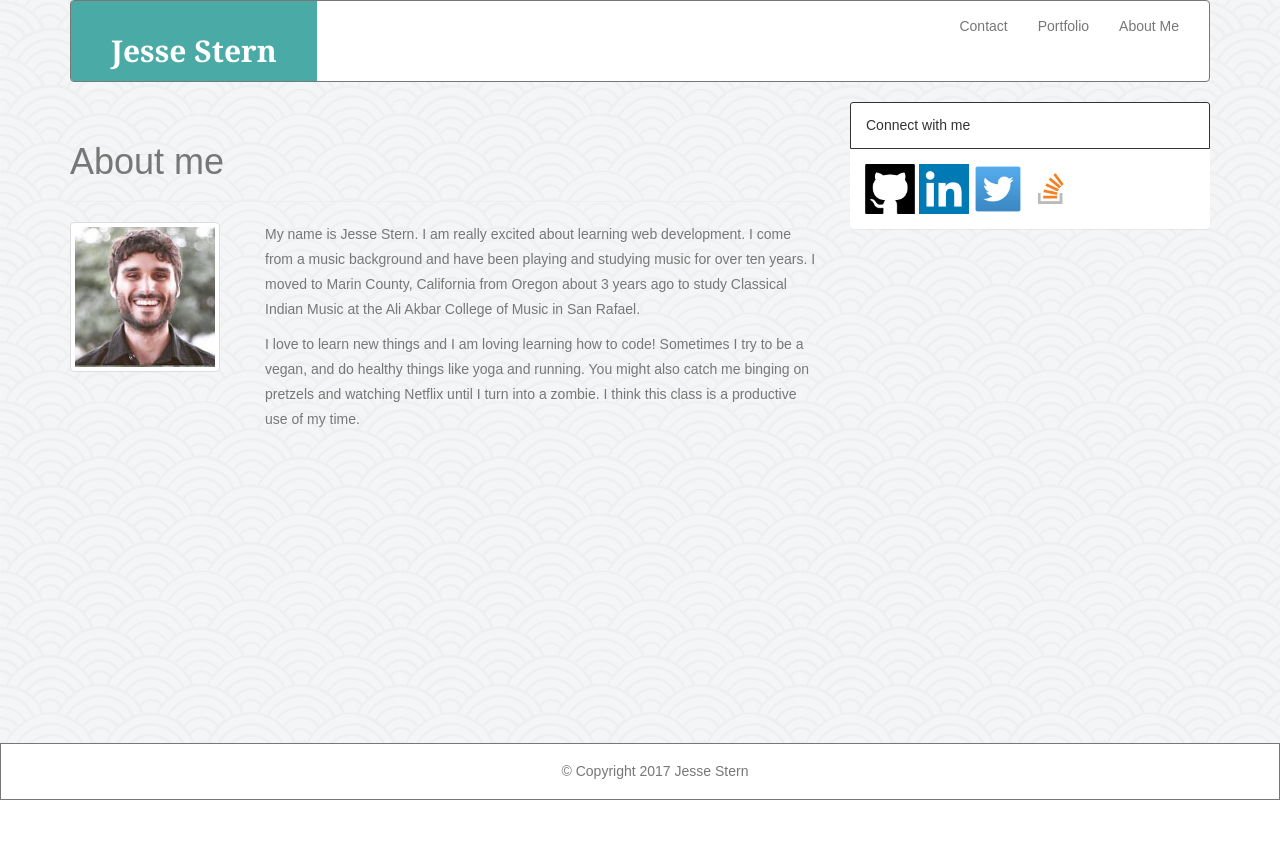
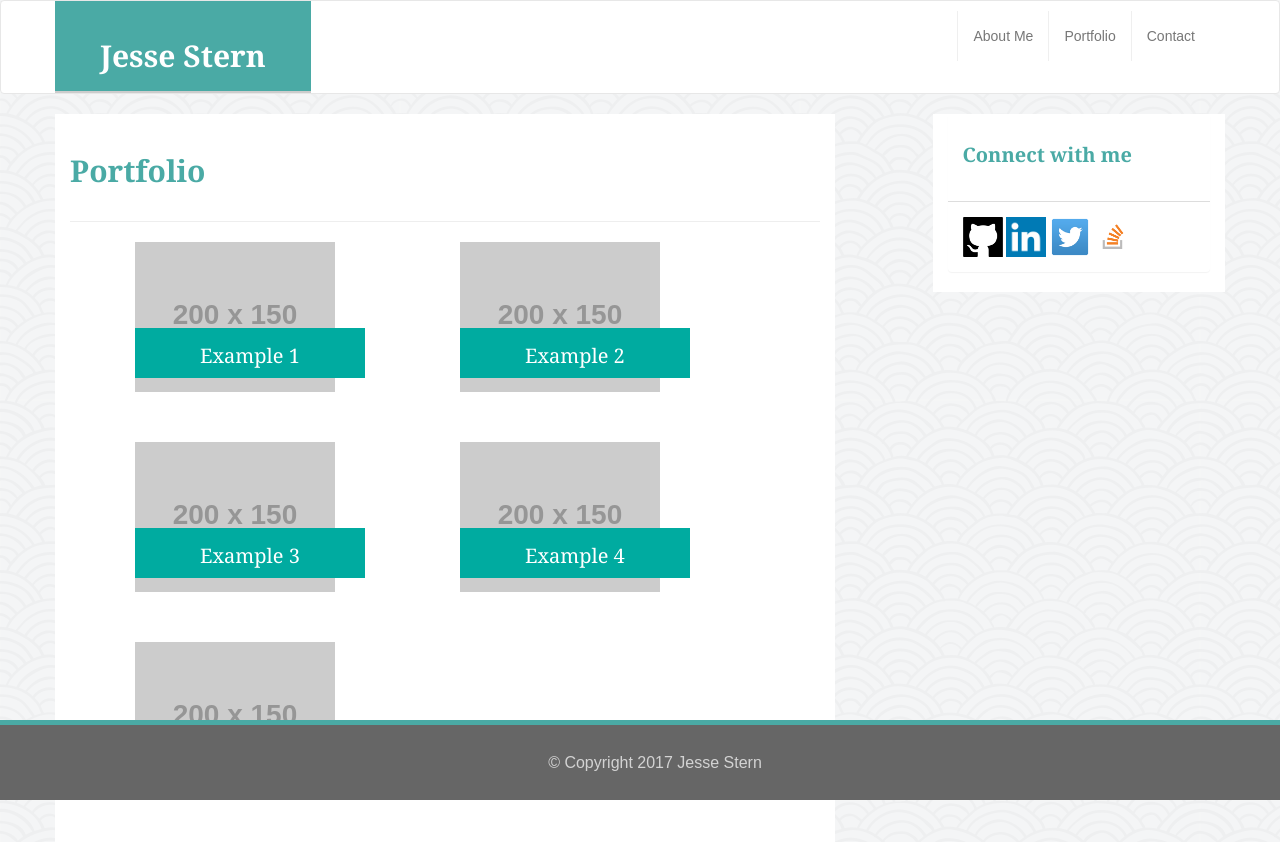
Before and after one commit to sternj20/Bootstrap-Portfolio, a plain HTML site: page portfolio.html in a window 1280 px wide. Before the commit the page ends 800 px from the top, so only its background shows below. Drawn offline with nearby package versions, Linux system fonts and the light colour scheme; placeholder pictures from the web are drawn by us.

Commit message:
finished bootstrap layout for all pages. bugs on overlapping names for portfolio images taking up too much space, and sticky footer not showing content that is above it, on contact page and portfolio page

```diff
--- a/assets/css/style.css
+++ b/assets/css/style.css
@@ -8,7 +8,26 @@ body{
 /*general*/
 .content, .panel-default>.panel-heading, .navbar{
 	background:#fff;
-	border:1px solid;
+}
+h1, h2, h3{
+	color: #4aaaa5;
+	margin-bottom:25px;
+	font-family:'Georgia', Times, Times New Roman, serif;
+	font-weight:bold;
+}
+h1{
+	font-size:30px;
+}
+h2{
+	font-size:30px;
+}
+h3{
+	font-size:20px;
+}
+hr{
+	margin-top:0;
+	margin-bottom:25px;
+	border:1.5px solid #cccccc;
 }
 /*navbar*/
 .navbar-brand, .navbar>.container .navbar-brand, .navbar>.container-fluid .navbar-brand{
@@ -17,22 +36,74 @@ body{
 	font-family: Georgia, Times, "Times New Roman", serif;
 	font-size: 30px;
 	font-weight: 700;
-	padding:40px;
+	padding:45px;
+	border-bottom: 2px solid #cccccc;
+}
+.navbar-default .navbar-nav>li>a{
+	margin-top:10px;
+	border-left: 1px solid #efefef;
+}
+/*about me*/
+
+.thumbnail{
+	float:left;
+	margin-right:20px;
+	padding:0px;
+}
+.content{
+	position:static;
 }
 
-
+/*portfolio*/
+.exampleNames{
+	position: relative;
+    bottom: 64px;
+    height: 50px;
+    width: 100%;
+    background: #00aba0;
+    text-align: center;
+    padding-top: 15px;
+    color: white;
+    font-size: 20px;
+    font-family:'Georgia', Times, Times New Roman, serif;
+}
+.col-md-6{
+	width:35%;
+}
 /*sidebar*/
 
 .panel{
 	border:0px;
 }
 .icons{
-	width:50px;
-	height:50px;
+	width:40px;
+	height:40px;
 }
 
 /*footer*/
-.navbar-text{
+
+.navbar-fixed-bottom{
+	padding: 10px;
+	text-align: center;
+	background: #666666;
+	border-top: 5px solid #4aaaa5;
+
+}
+.navbar-default .navbar-text{
+	font-size:16px;
 	width:100%;
 	text-align:center;
+	color: #D3D3D3;
 }
+
+@media only screen and (max-width:980px){
+	.examples{
+		width:30%;
+	}
+}
+
+@media only screen and (max-width:640px){
+	.navbar-fixed-bottom{
+		position:static;
+	}
+}
--- a/portfolio.html
+++ b/portfolio.html
@@ -2,7 +2,7 @@
 <html>
 <head>
 	<title>
-		Portfolio
+		Jesse Stern
 	</title>
 	<link rel="stylesheet" type="text/css" href="assets/css/reset.css">
 	<!-- Latest compiled and minified CSS -->
@@ -14,10 +14,9 @@
 <body>
 
 	<!-- navbar -->
+	<nav class="navbar navbar-default ">
+		<div class="container">
 
-	<div class="container">
-		<nav class="navbar navbar-default">
-			<div class="container-fluid">
 			<!-- Brand and toggle get grouped for better mobile display -->
 			<div class="navbar-header">
 				<button type="button" class="navbar-toggle collapsed" data-toggle="collapse" data-target="#bs-example-navbar-collapse-1" aria-expanded="false">
@@ -33,37 +32,65 @@
 			<div class="collapse navbar-collapse" id="bs-example-navbar-collapse-1">
 
 				<ul class="nav navbar-nav navbar-right">
-						<li><a href="index.html">Contact</a></li>
+					<li><a href="index.html">About Me</a></li>
 					<li><a href="portfolio.html">Portfolio</a></li>
-						<li><a href="index.html">About Me</a></li>
+					<li><a href="contact.html">Contact</a></li>
 				</ul>
 			</div><!-- /.navbar-collapse -->
-			</div><!-- /.container-fluid -->
+
+		</div>
 	</nav>
 
+
 	<!-- portfolio section -->
-
+	<div class ="container">
 		<div class="row">
-			<div class="col-md-8">
+			<div class="col-md-8 content">
 				<div class="page-header">
-					<h1>About me</h1>
+					<h1>Portfolio</h1>
 				</div>
 				<div class="row">
-					<div class="col-md-3">
-						<img src="assets/images/myimg.jpg" class="thumbnail" width="150px" height="150px">
-					</div>
-					<div class="col-md-9"><p>My name is Jesse Stern. I am really excited about learning web development. I come from a music background and have been playing and studying music for over ten years. I moved to Marin County, California from Oregon about 3 years ago to study Classical Indian Music at the Ali Akbar College of Music in San Rafael.</p>
-
-					</p>I love to learn new things and I am loving learning how to code! Sometimes I try to be a vegan, and do healthy things like yoga and running. You might also catch me binging on pretzels and watching Netflix until I turn into a zombie. I think this class is a productive use of my time.</p>
+					<div class="col-md-4 col-md-offset-1 examples">
+						<img src ="http://placehold.it/200x150">
+						<div class = "exampleNames">
+							Example 1
 						</div>
 					</div>
+					<div class="col-md-4 col-md-offset-1 examples">
+						<img src ="http://placehold.it/200x150">
+						<div class = "exampleNames">
+							Example 2
 						</div>
+					</div>
+					<div class="col-md-4 col-md-offset-1 examples">
+						<img src ="http://placehold.it/200x150">
+						<div class = "exampleNames">
+							Example 3
+						</div>
+					</div>
+					<div class="col-md-4 col-md-offset-1 examples">
+						<img src ="http://placehold.it/200x150">
+						<div class = "exampleNames">
+							Example 4
+						</div>
+					</div>
+					<div class="col-md-4 col-md-offset-1 examples">
+						<img src ="http://placehold.it/200x150">
+						<div class = "exampleNames">
+							Example 5
+						</div>
+					</div>
+				</div> <!-- row -->
+			</div> <!-- col md8 -->
 
 
 			<!-- sidebar -->
-		<div class="col-md-4">
+			<div class="col-md-3 col-md-offset-1 content">
 				<div class="panel panel-default">
-				<div class="panel-heading">Connect with me</div>
+					<div class="panel-heading">
+						<h3>Connect with me
+						</h3>
+					</div>
 					<div class="panel-body">
 						<a href ="https://github.com/sternj20" target="_blank"><img class ="icons" src="assets/images/github.jpg"></a>
 						<a href ="https://www.linkedin.com/in/jesse-stern-07027630/" target="_blank"><img class = "icons" src="assets/images/linkedin.png"></a>
@@ -72,9 +99,8 @@
 					</div>
 				</div>
 			</div>
-	</div>
+		</div> <!-- container -->
 
-	<!-- footer -->
 		<div class = "navbar navbar-default navbar-fixed-bottom">
 			<div class ="container">
 				<p class = "navbar-text">&copy; Copyright 2017 Jesse Stern</p>
```
Also changed, not shown: contact.html (+26 -23 lines), index.html (+5 -3 lines). Lines whose indentation alone changed are shown as unchanged.
